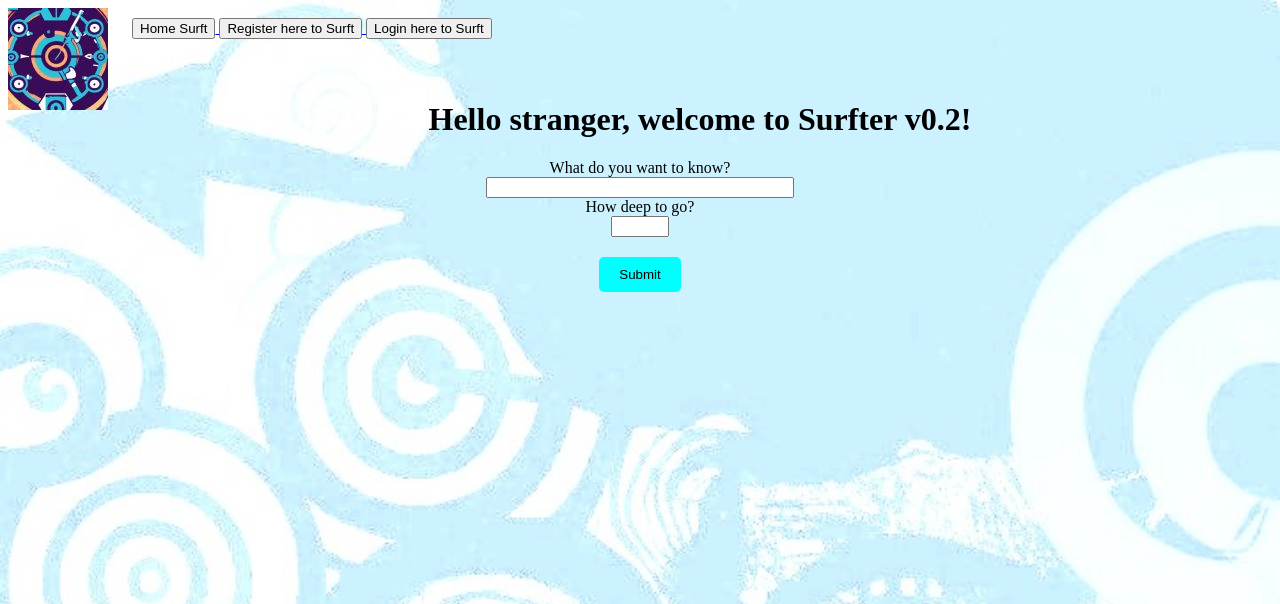
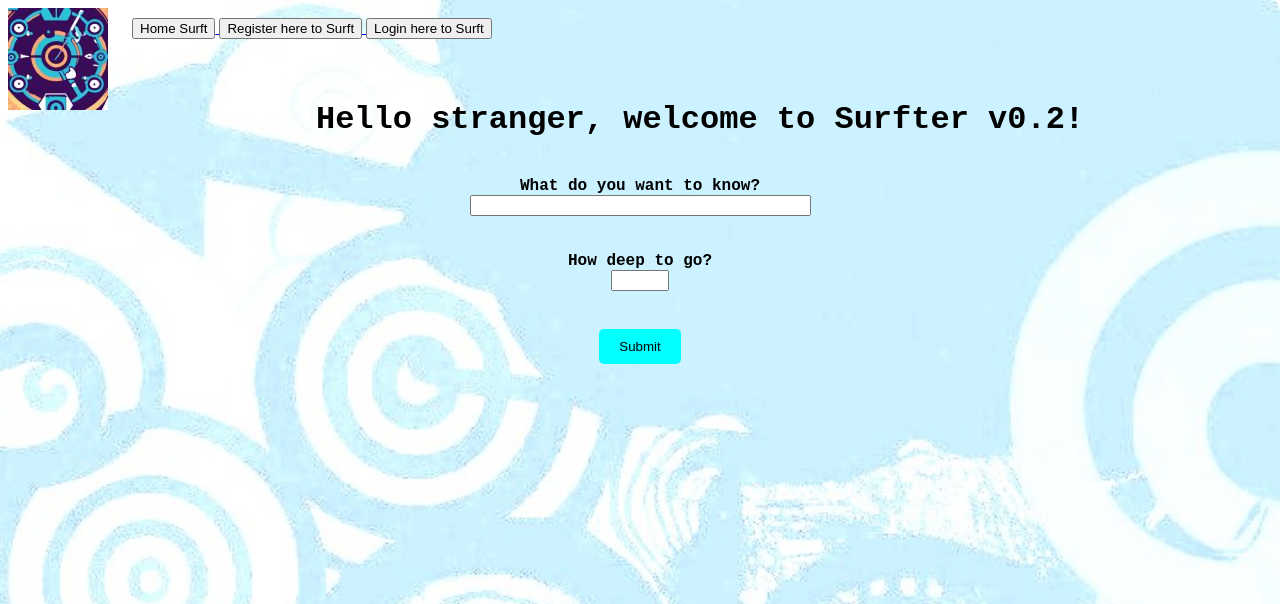
Before and after one commit to BlueSpike20/Surfter, a Django app: template Surfter/templates/home.html in a window 1280 px wide. Shown: the top 604 px of the page. Run offline with Django 3.2, Linux system fonts and the light colour scheme; the template is opened without the code that fills it, so the values that code supplies are empty.

Commit message:
Visual tweaks to the homepage

```diff
--- a/Surfter/templates/base.html
+++ b/Surfter/templates/base.html
@@ -53,7 +53,7 @@
             text-align: center;
             background-color: #007bff;
             color: white;
-            font-family: Arial, sans-serif;
+            font-family: 'Courier New', Courier, monospace;
             font-size: 20px
             }
 
--- a/Surfter/templates/home.html
+++ b/Surfter/templates/home.html
@@ -2,7 +2,7 @@
 
 {% block content %}
 
-<div style="text-align: center; margin-top: 50px;">
+<div style="text-align: center; margin-top: 50px; font-family: 'Courier New', Courier, monospace; font-weight: bold;">
     {% if user.is_authenticated %}
         <h1>Hello {{user.username}}, welcome back to Surfter v0.2!</h1>
     {% else %}
@@ -13,12 +13,14 @@
 
         {% csrf_token %}
 
-        <label for="queryprompt">What do you want to know?</label><br>
-        <input type="text" name="queryprompt" style="width: 300px;"><br>
-
-        <label for="num2">How deep to go?</label><br>
+        <br>
+        <label for="queryprompt" style="font-family: 'Courier New', Courier, monospace; font-weight: bold;">What do you want to know?</label><br>
+        <input type="text" name="queryprompt" style="width: 333px;"><br>
+        <br>
+        <br>
+        <label for="num2" style="font-family: 'Courier New', Courier, monospace; font-weight: bold;">How deep to go?</label><br>
         <input type="text" name="num2" style="width: 50px;"><br>
-
+        <br>
         <input type="submit" style="margin-top: 20px; padding: 10px 20px; background-color: cyan; color: black; border: none; border-radius: 5px; cursor: pointer;">
 
     </form>
```
